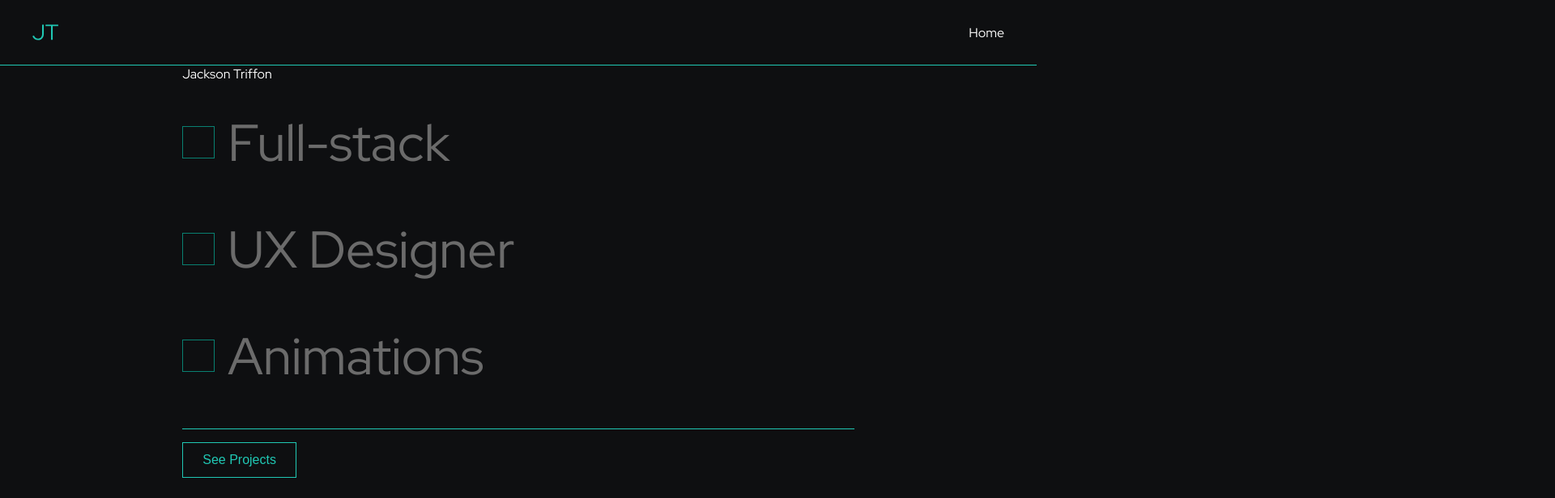
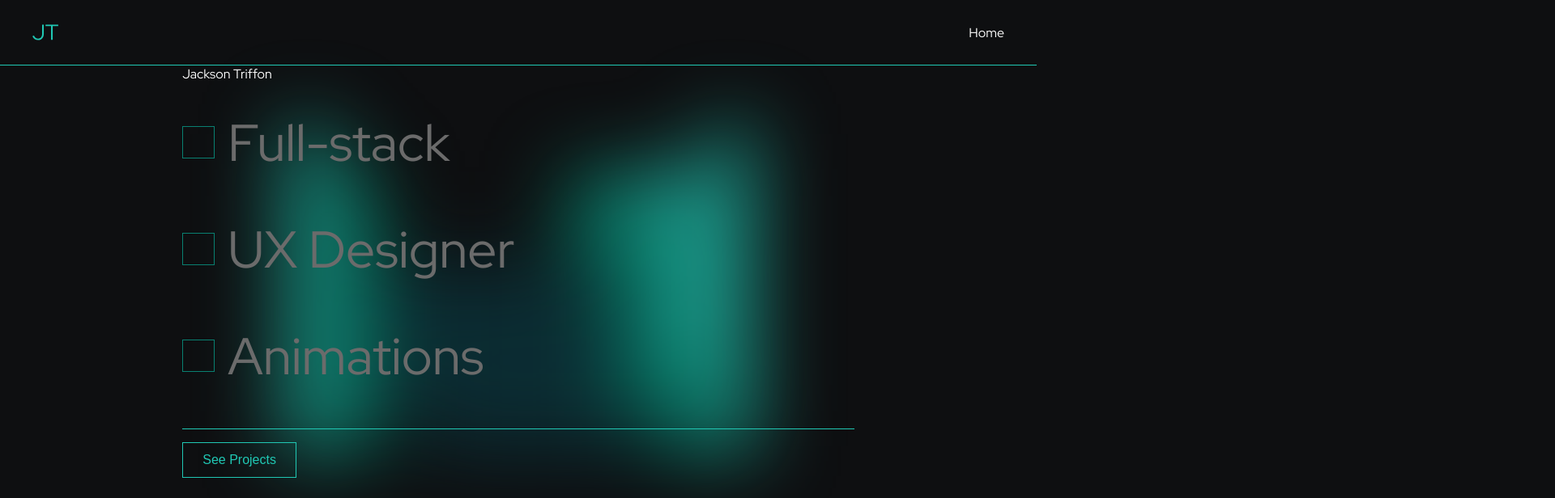
Before and after one commit to jacksontriffon/jacksontriffon.com, a Next.js app: page / in a window 1280 px wide. Shown: the top 616 px of the page at 81% size, 1920 px wide, since content can reach past the window. Built offline with nearby package versions, Linux system fonts and the light colour scheme.

Commit message:
add faded background

```diff
--- a/app/layout.tsx
+++ b/app/layout.tsx
@@ -5,6 +5,7 @@ import Header from "@/components/jt-header/jt-header";
 import Tabs from "@/components/tabs/tabs";
 import Providers from "./providers";
 import { GlobalContextProvider } from "./store";
+import PeriodicTable from "@/components/periodic-table/periodic-table";
 
 // Preload font
 const redHatDisplay = localFont({
@@ -27,11 +28,12 @@ export default function RootLayout({
 		<html lang="en" className={redHatDisplay.className}>
 			<body>
 				<GlobalContextProvider>
-					<Providers>
-						<Header />
-						{children}
-						<Tabs />
-					</Providers>
+					{/* <Providers> */}
+					<Header />
+					<PeriodicTable />
+					{children}
+					<Tabs />
+					{/* </Providers> */}
 				</GlobalContextProvider>
 			</body>
 		</html>
--- a/app/providers.tsx
+++ b/app/providers.tsx
@@ -1,6 +1,6 @@
-"use client";
-import { Provider } from "jotai";
+// "use client";
+// import { Provider } from "jotai";
 
-export default function Providers({ children }: { children: React.ReactNode }) {
-	return <Provider>{children}</Provider>;
-}
+// export default function Providers({ children }: { children: React.ReactNode }) {
+// 	return <Provider>{children}</Provider>;
+// }
--- /dev/null
+++ b/components/periodic-table/periodic-table.module.scss
@@ -0,0 +1,19 @@
+.blockyPeriodicTableContainer {
+	display: flex;
+	justify-content: center;
+	top: 70vh;
+	position: absolute;
+	width: 100%;
+	height: 100%;
+	transform: scale(2);
+	transition: all 0.5s;
+	filter: blur(25px);
+	z-index: -1;
+}
+
+@media screen and (max-width: 600px) {
+	.blockyPeriodicTableContainer {
+		top: 30vh;
+		transform: scale(1);
+	}
+}
--- /dev/null
+++ b/components/periodic-table/periodic-table.tsx
@@ -0,0 +1,15 @@
+import Image from "next/image";
+import periodicTable from "../../assets/images/Blocky periodic table.svg";
+import styles from "./periodic-table.module.scss";
+
+export default function PeriodicTable() {
+	return (
+		<div className={styles.blockyPeriodicTableContainer}>
+			<Image
+				className={styles.blockyPeriodicTable}
+				src={periodicTable}
+				alt="Periodic table"
+			/>
+		</div>
+	);
+}
--- a/package.json
+++ b/package.json
@@ -9,7 +9,6 @@
 		"lint": "next lint"
 	},
 	"dependencies": {
-		"@mui/base": "^5.0.0-alpha.119",
 		"@types/animejs": "^3.1.7",
 		"@types/node": "18.14.4",
 		"@types/react": "18.0.28",
@@ -17,14 +16,12 @@
 		"animejs": "^3.2.1",
 		"eslint": "8.35.0",
 		"eslint-config-next": "13.2.3",
-		"jotai": "^2.0.3",
 		"next": "13.2.3",
 		"react": "18.2.0",
 		"react-dom": "18.2.0",
 		"typescript": "4.9.5"
 	},
 	"devDependencies": {
-		"@swc-jotai/react-refresh": "^0.0.4",
 		"sass": "^1.58.3"
 	}
 }
```
Also changed, not shown: assets/images/Blocky periodic table.svg (added), 1 other file (tests, documents, lock files or other folders).
